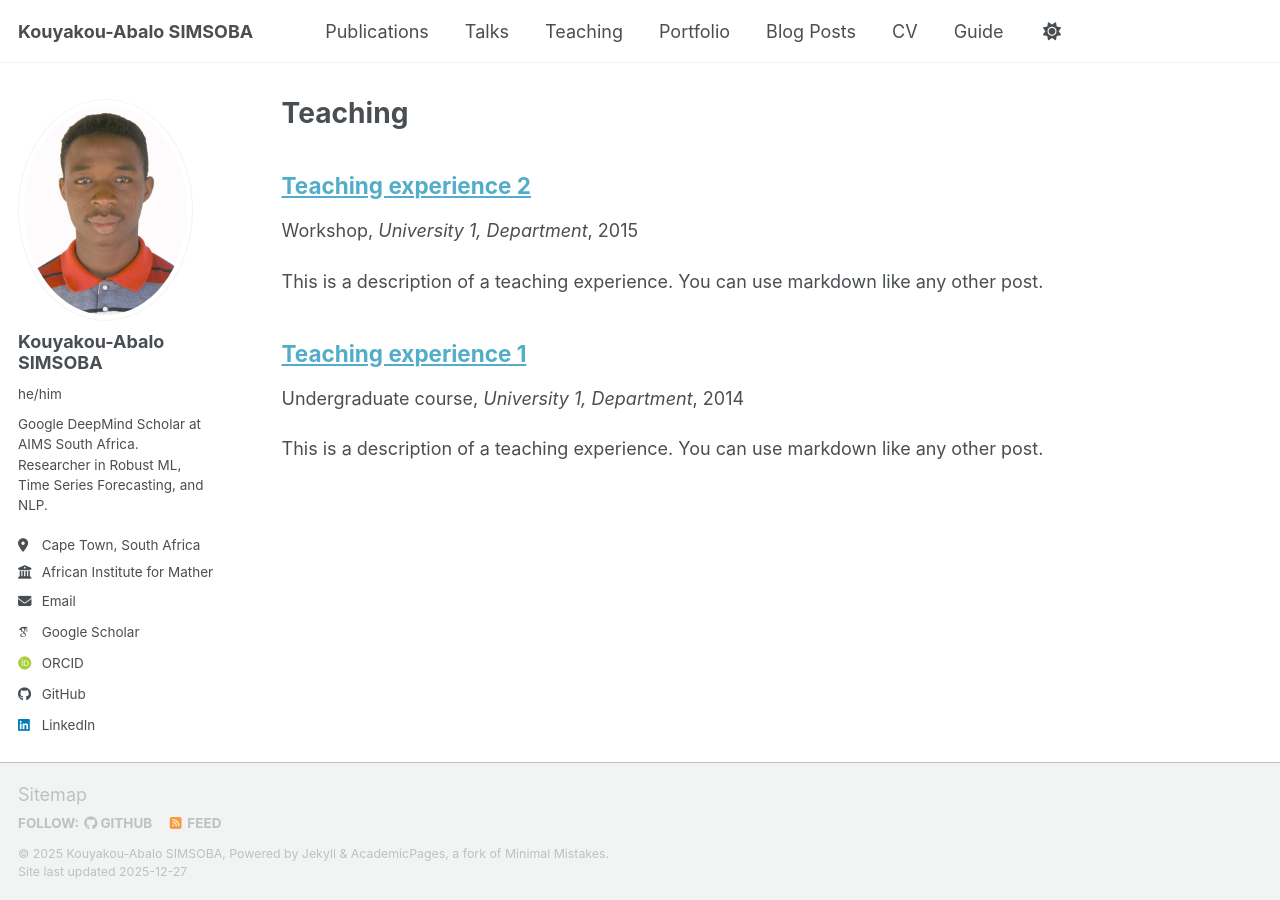
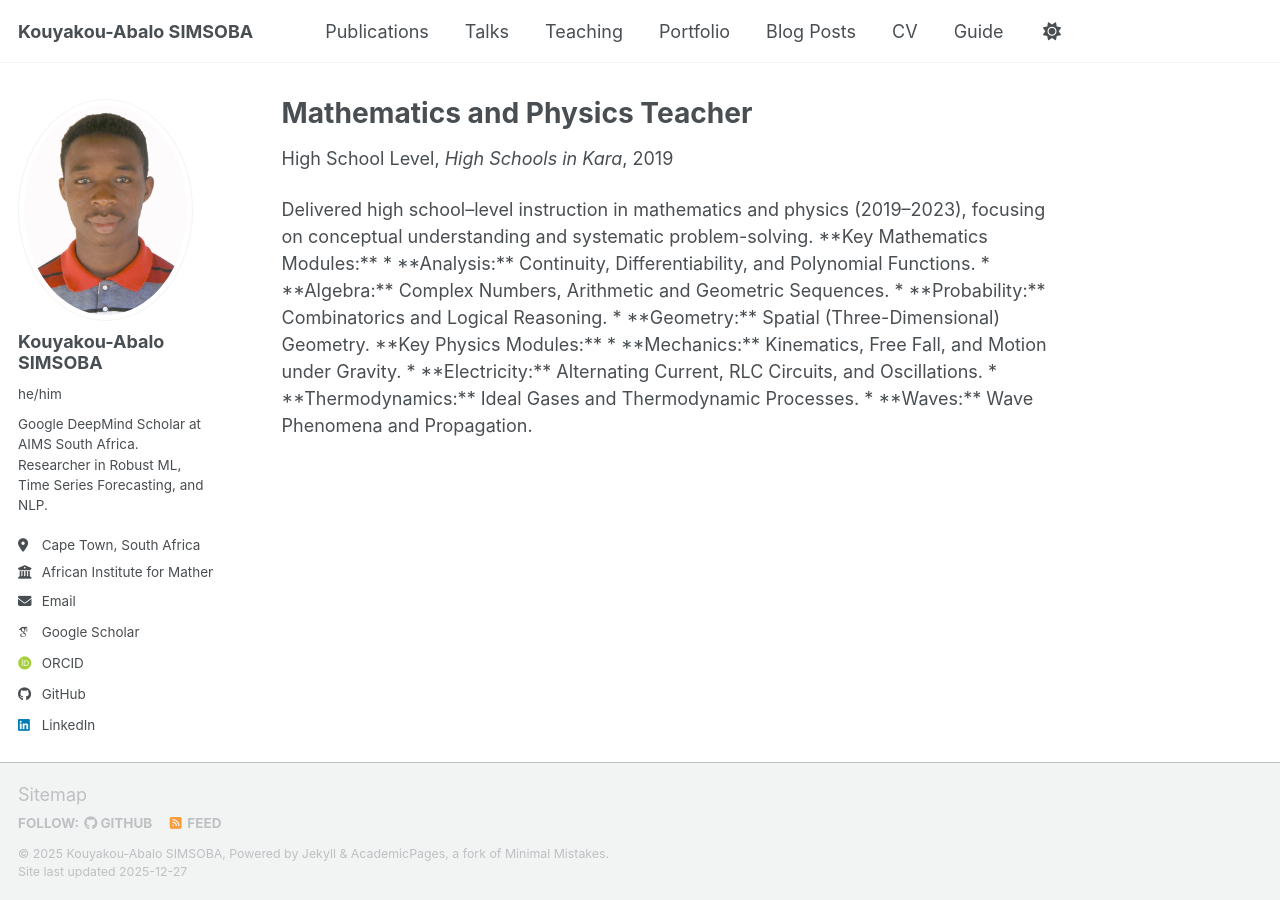
Before and after one commit to Abalo39/Abalo39.github.io, a Jekyll site: the page built from _pages/teaching.html, in a window 1280 px wide. Built offline with Jekyll 4.4.1, drawn with Linux system fonts in a browser that asks for light colours; some web fonts are replaced; a script bundle is joined from its source files by our own code; library files that are not in the unit come from our copies.

Commit message:
Update teaching.html

```diff
--- a/_pages/teaching.html
+++ b/_pages/teaching.html
@@ -1,12 +1,23 @@
 ---
-layout: archive
-title: "Teaching"
-permalink: /teaching/
-author_profile: true
+title: "Mathematics and Physics Teacher"
+collection: teaching
+type: "High School Level"
+permalink: /teaching/2019-kara-togo
+venue: "High Schools in Kara"
+date: 2019-01-01
+location: "Kara, Togo"
 ---
 
-{% include base_path %}
+Delivered high school–level instruction in mathematics and physics (2019–2023), focusing on conceptual understanding and systematic problem-solving.
 
-{% for post in site.teaching reversed %}
-  {% include archive-single.html %}
-{% endfor %}
+**Key Mathematics Modules:**
+* **Analysis:** Continuity, Differentiability, and Polynomial Functions.
+* **Algebra:** Complex Numbers, Arithmetic and Geometric Sequences.
+* **Probability:** Combinatorics and Logical Reasoning.
+* **Geometry:** Spatial (Three-Dimensional) Geometry.
+
+**Key Physics Modules:**
+* **Mechanics:** Kinematics, Free Fall, and Motion under Gravity.
+* **Electricity:** Alternating Current, RLC Circuits, and Oscillations.
+* **Thermodynamics:** Ideal Gases and Thermodynamic Processes.
+* **Waves:** Wave Phenomena and Propagation.
```
